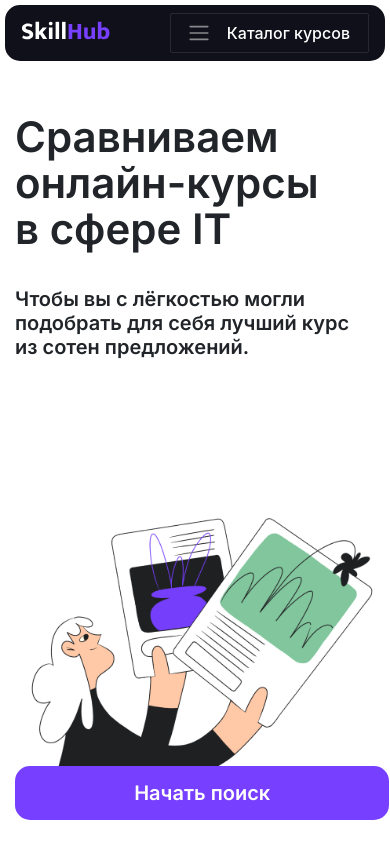
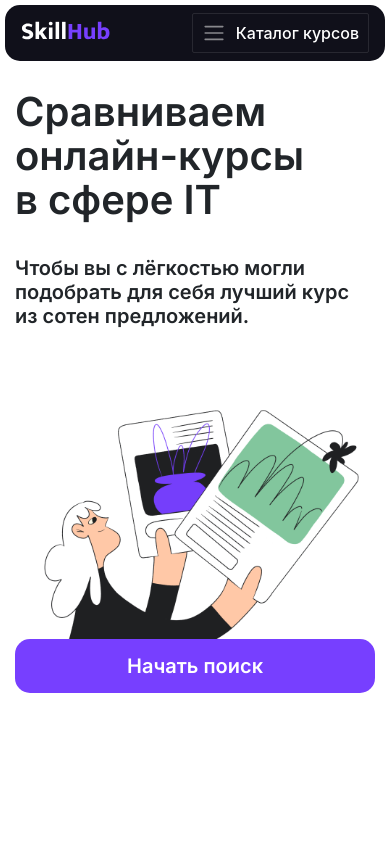
Before and after one commit to khoshov/skillhub, a Django app: page / in a window 390 px wide. Run offline with Django 3.2, Linux system fonts and the light colour scheme; data that the repository does not hold is empty; some libraries are stand-ins or nearby versions.

Commit message:
изменения шапки и главной страницы

```diff
--- a/apps/core/static/core/css/style.css
+++ b/apps/core/static/core/css/style.css
@@ -14,12 +14,13 @@
 
 @media all and (max-width: 1199px) {
   #main-nav .dropdown-menu {
+    display: block;
     width: 100%;
-	display: block;
     padding-top: 0 !important;
     border-bottom: 1px solid rgba(255, 255, 255, .5) !important;
     border-radius: 0 !important;
-	 column-count: 2;
+
+    column-count: 3;
   }
 
   #main-nav .dropdown-item {
@@ -29,6 +30,7 @@
   .navbar-collapse {
     display: flex;
     flex-direction: column;
+
     align-items: start;
   }
 
@@ -39,6 +41,7 @@
   .navbar-nav {
     width: 100%;
     margin: 20px 0 !important;
+
     order: 2;
   }
 
@@ -67,6 +70,34 @@
     margin-top: 0 !important;
   }
 
+  .main-image {
+    background-image: none !important;
+  }
+
+  #mobile-image {
+    display: block !important;
+    width: 100%;
+  }
+
+  .col-md-6 {
+    flex: 0 0 100%;
+    max-width: 100%;
+  }
+
+  .pt-5,
+  .py-5 {
+    padding-top: 1.5rem !important;
+    padding-bottom: 0 !important;
+  }
+
+  .mt-3,
+  .my-3 {
+    margin-top: 0 !important;
+  }
+
+  #main-nav .dropdown-menu {
+    column-count: 2;
+  }
 
   .container,
   .container-md,
@@ -79,7 +110,7 @@
   }
 
   #main-content p {
-    min-width: 500px !important;
+    max-width: 450px !important;
   }
 
   .main-image {
@@ -91,9 +122,8 @@
   }
 
   .main-button {
-    position: fixed;
-    bottom: 24px;
-    width: 96%;
+    display: block;
+    width: 100%;
   }
 
   .container {
@@ -125,16 +155,12 @@
   max-width: 1200px !important;
 }
 
-  .navbar .nav-item:hover .nav-link {
-  }
-
 .navbar .nav-item:hover .dropdown-menu {
   display: block;
 }
 
 .navbar .nav-item .dropdown-menu {
   margin-top: 0;
-  }
 }
 
 @media all and (min-width: 768px) {
@@ -148,9 +174,13 @@
     font-size: 72px !important;
   }
 
+  /*#mobile-image  {
+	display: block;
+	width: 100%;
+ } */
+
   #main-content p {
     font-size: 20px !important;
-    min-width: 600px !important;
   }
 
   #main-nav .nav-item.active .nav-link:before {
@@ -161,7 +191,12 @@
 @media all and (max-width: 767px) {
   #main-content p {
     font-size: 20px !important;
-    min-width: 300px !important;
+    min-width: 291px !important;
+  }
+
+  #mobile-image {
+    display: block;
+    width: 100%;
   }
 
   #main-content h1 {
@@ -175,7 +210,6 @@
     max-width: 700px;
   }
 
-
   #main-nav .nav-item.active .nav-link:before {
     display: none;
   }
@@ -186,14 +220,23 @@
     margin-bottom: 60px;
   }
 
+  #mobile-image {
+    display: block;
+    width: 100%;
+  }
+
   #main-nav .nav-item.active .nav-link:before {
     display: none;
   }
 
   #main-content h1 {
-    font-size: 42px !important;
+    font-size: 40px !important;
     min-width: 300px !important;
     margin-top: 0 !important;
+  }
+
+  #main-nav .dropdown-menu {
+    column-count: 1;
   }
 
   .main-image {
@@ -231,8 +274,6 @@ body {
   background-color: #f5f5f5;
 }
 
-
-
 /************************/
 /*                      */
 /* NEW STYLES GOES HERE */
@@ -240,31 +281,33 @@ body {
 /************************/
 
 .navbar-toggler {
+  font-size: 16px;
+  font-weight: 500;
+  position: relative;
+  display: -webkit-flex;
+  display: flex;
+  box-sizing: border-box;
   max-width: 200px;
-	box-sizing: border-box;
-    position: relative;
-    border-radius: 2px;
+  height: 40px;
+  padding: 0 9px;
+  cursor: pointer;
+  -webkit-user-select: none;
+  -ms-user-select: none;
+  user-select: none;
+  transition: all .2s ease;
   color: #fff !important;
   border: 1px solid currentColor;
-    height: 40px;
-    display: -webkit-flex;
-    display: flex;
-    font-size: 16px;
-    font-weight: 500;
+  border-radius: 2px;
+
   -webkit-align-items: center;
   align-items: center;
   -webkit-justify-content: center;
   justify-content: center;
-    padding: 0 18px 0 0;
-    cursor: pointer;
-    transition: all 0.2s ease;
-    -webkit-user-select: none;
-    -ms-user-select: none;
-    user-select: none;
 }
 
 .navbar-toggler-icon {
-	width: 3.5em !important;
+  width: 1.5em !important;
+  margin-right: 10px;
 }
 
 .navbar-brand img {
@@ -308,7 +351,11 @@ body {
   font-weight: bold;
   line-height: 110%;
   min-width: 650px;
-  margin-top: 80px;
+  margin-top: 20px;
+}
+
+#mobile-image {
+  display: none;
 }
 
 .navbar-dark .navbar-nav .nav-link:hover {
@@ -423,12 +470,12 @@ body {
   background-color: #773fff !important;
 }
 
-@-webkit-keyframes autofill {
+/* @-webkit-keyframes autofill {
   to {
     color: inherit;
     background: transparent;
   }
-}
+} */
 
 input:-webkit-autofill,
 input:-webkit-autofill:hover,
@@ -439,7 +486,10 @@ textarea:-webkit-autofill:focus,
 select:-webkit-autofill,
 select:-webkit-autofill:hover,
 select:-webkit-autofill:focus {
+  transition: background-color 5000s ease-in-out 0s;
   border: 1px solid #fff;
+  -webkit-box-shadow: 0 0 0 1000px #000 inset;
+  box-shadow: 0 0 0 1000px #000 inset;
+
   -webkit-text-fill-color: #fff;
-  -webkit-box-shadow: 0 0 0px 1000px #000 inset;
-  transition: background-color 5000s ease-in-out 0s;
+}
--- a/templates/index.html
+++ b/templates/index.html
@@ -7,6 +7,7 @@
     <div id="main-content" class="col-md-6">
       <h1>Сравниваем онлайн-курсы в&nbsp;сфере&nbsp;IT</h1>
       <p>Чтобы&nbsp;вы с&nbsp;лёгкостью могли подобрать для себя лучший курс из&nbsp;сотен предложений.</p>
+		<img id="mobile-image" src="/static/core/img/main-image.png" alt="">
       <a href="{% url 'courses:list' %}" class="btn btn-primary mt-3 main-button">Начать поиск</a>
   	</div>
 	  <div class="main-image">
```
Lines whose indentation alone changed are shown as unchanged.
